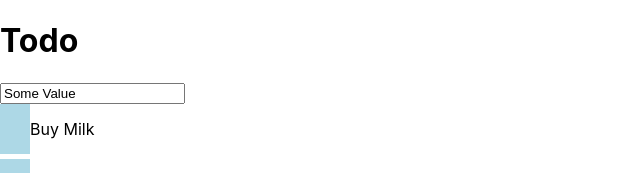
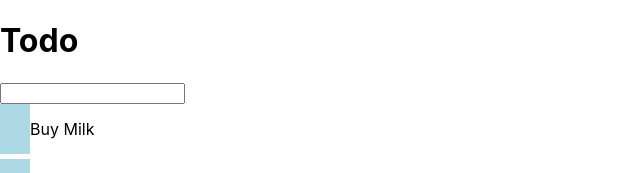
Before and after one commit to neha-sans/ReactPraactice, a React (Create React App) app: page / in a window 1280 px wide. Shown: the top 173 px of the page, without its empty margins (0-640 px from the left). Built offline with nearby package versions, Linux system fonts and the light colour scheme.

Commit message:
added input for new task

```diff
--- a/src/App.js
+++ b/src/App.js
@@ -1,21 +1,44 @@
-import React from "react";
+import React, { Component } from "react";
 import './App.css';
 import TaskList from "./todo/TaskList";
 
-const App = () => {
 const tasks = [
   { status: "DUE", text: "Buy Milk" },
   { status: "DUE", text: "Read Book" },
   { status: "COMPLETED", text: "Draw" },
 ];
+class App extends Component {
+  constructor ( props ) {
+    super( props )
+
+    this.state = {
+      taskInputBox: '',
+    }
+    this.handleNewTask = this.handleNewTask.bind( this );
+  }
+
+  handleNewTask ( event ) {
+    this.setState( ( prevState ) => ( {
+      ...prevState,
+      [ event.target.name ]: event.target.value
+    } ) )
+  }
+
+  render () {
     return (
       <div style={ { margin: '0 auto', width: '100%' } }>
         <h1>Todo</h1>
-      <input value='Some Value' name='task-input-box' onChange={ ( event ) => { console.log( event.target.value ) } } />
+        <input
+          value={ this.state.taskInputBox }
+          name='taskInputBox'
+          onChange={ this.handleNewTask }
+        />
         <TaskList tasks={ tasks } />
       </div>
     );
   }
 
+}
+
 
 export default App;
--- a/src/todo/Status.js
+++ b/src/todo/Status.js
@@ -22,8 +22,7 @@ export default class Status extends Component {
 					...prevState,
 					status: E_Status[ prevState.status ].next
 				}
-			},
-			() => console.log( "chnaged status", this.state )
+			}
 		)
 	}
 
```
Lines whose indentation alone changed are shown as unchanged.
